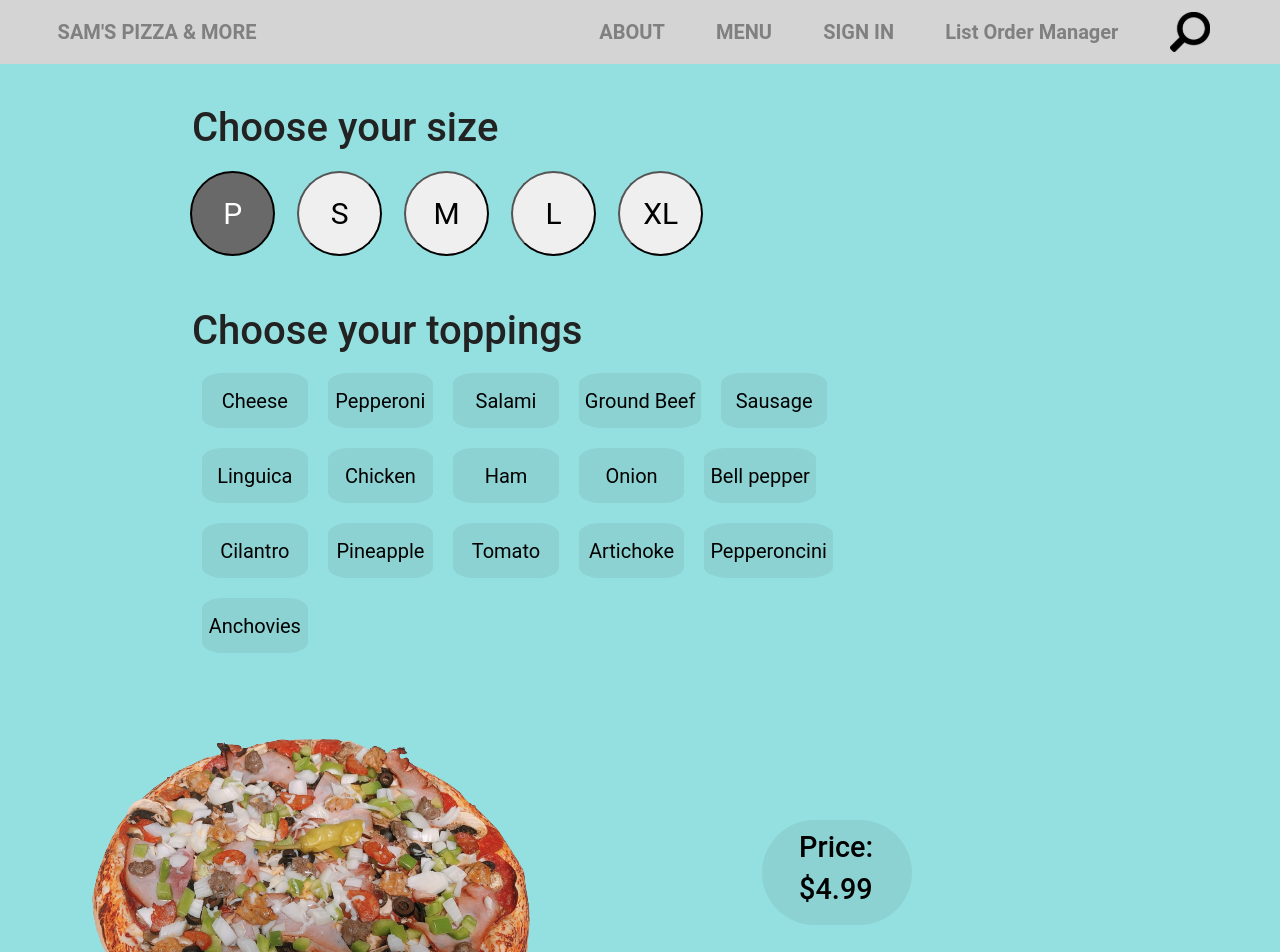
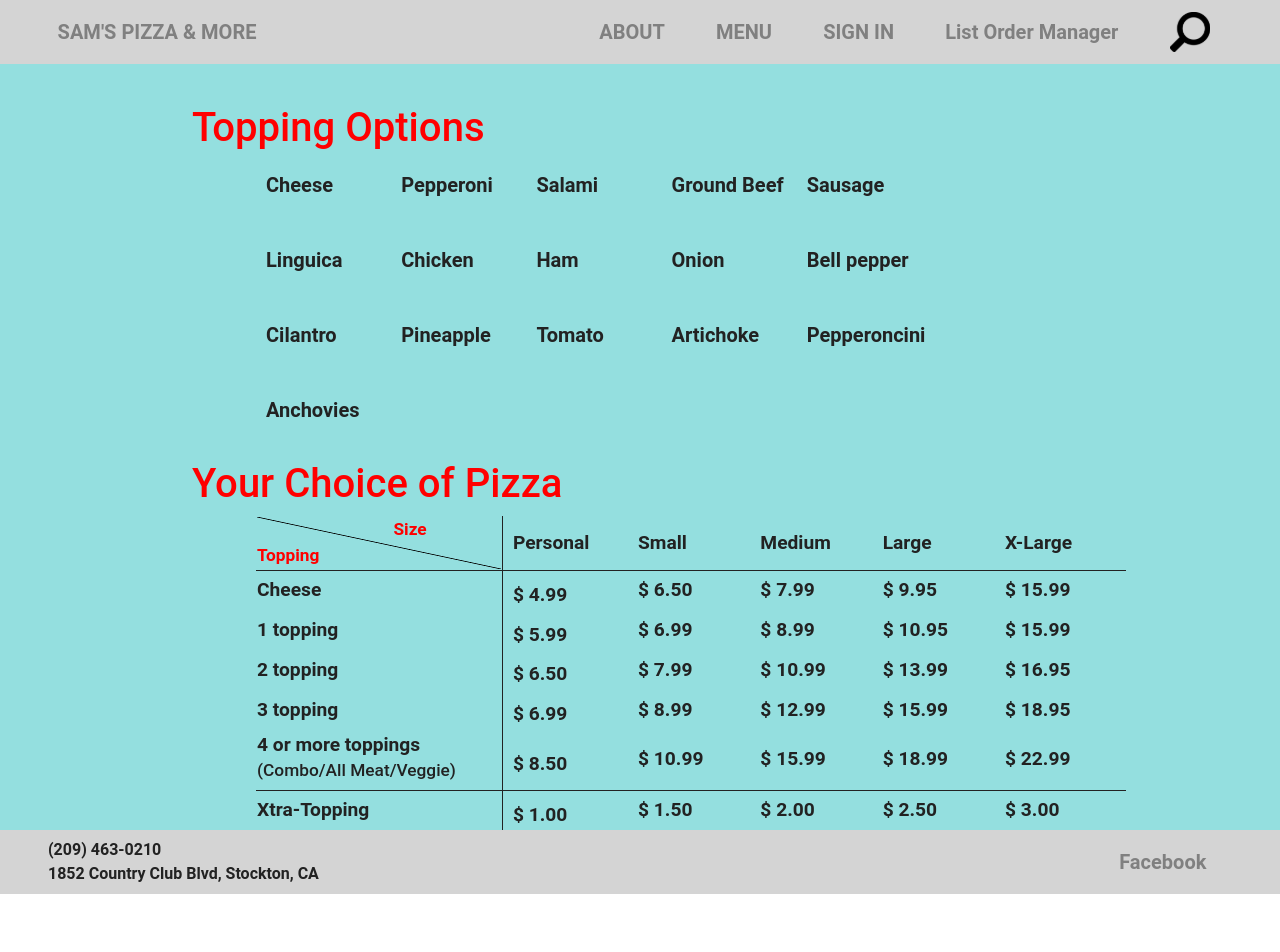
Before and after one commit to JLanderman/Big-Larry---Pizza-Website, a React (Create React App) app in the folder my-frontend/: page /pizza_customize in a window 1280 px wide. Shown: the top 952 px of the page. After the commit the page ends 894 px from the top, so only its background shows below. Built offline with nearby package versions, Linux system fonts and the light colour scheme.

Commit message:
BIG-174 Redo Customized Pizza options page

```diff
--- a/my-frontend/src/pages/pizza_customize.css
+++ b/my-frontend/src/pages/pizza_customize.css
@@ -81,13 +81,31 @@
 
 .toppingButtonsCustom /*this one*/
 {
+  float: left;
+  position: relative;
   display: flex;
-  padding-left: 15%;
-  padding-right: 30%;
+  padding-left: 20%;
+  padding-right: '';
   flex-wrap: wrap;
   justify-content: flex-start;
   align-items: center;
   gap: 0px; /* Adjust the gap as needed */
+}
+.diagonalHeader
+{
+  /*background:
+    linear-gradient(to top left,
+     transparent 0 50%,
+     currentColor calc(50% - 1px) calc(50% +1px),
+      transparent 50% 100%);*/
+  background:
+    linear-gradient(to top right,
+    rgba(0,0,0,0) 0%,
+    rgba(0,0,0,0) calc(50% - 0.8px),
+    rgba(0,0,0,1) 50%,
+    rgba(0,0,0,0) calc(50% + 0.8px),
+    rgba(0,0,0,0) 100%);
+  border: '3px solid';
 }
 
 .pizzaToppingButtonCustom /*this one*/
@@ -99,8 +117,7 @@
   border: none; /* Remove border */
   border-radius: 20%;
   margin: 10px;
-  background-color: rgba(52, 52, 52, 0.08); /* Remove background color */
-  /*flex-grow: 1; /* Allow buttons to grow within the available space */
+  background-color: transparent; /* Remove background color */
   font-size: 20px; /* Adjust the font size as needed */
   position: relative; /* Use relative positioning */
 }
--- a/my-frontend/src/pages/pizza_customize.js
+++ b/my-frontend/src/pages/pizza_customize.js
@@ -15,22 +15,22 @@
     maxWidth: '150px',
     minHeight: '',
     height: '25%',
-    paddingLeft:'0%',
-    paddingRight:'',
+    paddingLeft: '0%',
+    paddingRight: '',
     justifyContent: 'center',
-    fontSize:'120%'
+    fontSize: '120%'
   },
-  button:{
-		boxSizing:'border-box',
-		backgroundColor: "rgba(52, 52, 52, 0.08)",
-		paddingTop:'10px',
-		paddingBottom:'10px',
-    paddingRight:'10%',
-    paddingLeft:'25%',
-		color: "black",
-		justifyContent:'center',
-		border:'0px solid black'
-	},
+  button: {
+    boxSizing: 'border-box',
+    backgroundColor: "rgba(52, 52, 52, 0.08)",
+    paddingTop: '10px',
+    paddingBottom: '10px',
+    paddingRight: '10%',
+    paddingLeft: '25%',
+    color: "black",
+    justifyContent: 'center',
+    border: '0px solid black'
+  },
 }
 
 const Pizza_customize = () => {
@@ -65,13 +65,20 @@
   const priceComboLarge = '18.99'
   const priceComboXLarge = '22.99'
 
+  const priceExtraPersonal = '1.00'
+  const priceExtraSmall = '1.50'
+  const priceExtraMedium = '2.00'
+  const priceExtraLarge = '2.50'
+  const priceExtraXLarge = '3.00'
+
   //2d array is necessary for determining price without a bunch of if/else statements
   const priceChart = [ // [row][column]=[topping][size]
     [priceCheesePersonal, priceCheeseSmall, priceCheeseMedium, priceCheeseLarge, priceCheeseXLarge],
     [priceSinglePersonal, priceSingleSmall, priceSingleMedium, priceSingleLarge, priceSingleXLarge],
-    [priceTwoPersonal   , priceTwoSmall   , priceTwoMedium   , priceTwoLarge   , priceTwoXLarge],
-    [priceThreePersonal , priceThreeSmall , priceThreeMedium , priceThreeLarge , priceThreeXLarge],
-    [priceComboPersonal , priceComboSmall , priceComboMedium , priceComboLarge , priceComboXLarge]
+    [priceTwoPersonal, priceTwoSmall, priceTwoMedium, priceTwoLarge, priceTwoXLarge],
+    [priceThreePersonal, priceThreeSmall, priceThreeMedium, priceThreeLarge, priceThreeXLarge],
+    [priceComboPersonal, priceComboSmall, priceComboMedium, priceComboLarge, priceComboXLarge],
+    [priceExtraPersonal, priceExtraSmall, priceExtraMedium, priceExtraLarge, priceExtraXLarge]
   ]
 
 
@@ -123,8 +130,8 @@
     }
   }; // This block of code is for selecting >1 possible toppings
 
-  function priceSelect(size, toppings){
-    if (toppings > 3){
+  function priceSelect(size, toppings) {
+    if (toppings > 3) {
       return priceChart[4][size];
     } else {
       return priceChart[toppings][size];
@@ -134,67 +141,99 @@
 
   return (
     <div>
-      <div className = "titleCustom">
+      <div className="titleCustom">
         <div>
-          <div data-testid="pizzaCustom"><h1>Choose your size</h1> </div>
+          <div><h1 style={{color:'red'}}>Topping Options</h1> </div>
         </div>
       </div>
-
-      <div className="sizeButtonsCustom">
-        {sizeList.map((size, index) => (
-
-          <button
-            key={index}
-            className={`pizzaSizeButtonCustom ${
-              selectedSize === index ? "selected" : ""
-            }`}
-            onClick={() => handleSizeClick(index)}
-          >
+      <div className="toppingButtonsCustom" style={{maxWidth: '80%',minWidth:'610px'}}>
+        {toppingList.map((size, index) => (
+          <span className="pizzaToppingButtonCustom">
             {size}
-          </button>
-
+          </span>
         ))}
       </div>
 
-      <div className = "titleCustom">
+      <div className="titleCustom">
         <div>
-          <div><h1>Choose your toppings</h1> </div>
+          <div data-testid="pizzaCustom"><h1 style={{color:'red'}}>Your Choice of Pizza</h1> </div>
         </div>
       </div>
+      <div style={{ border: '0px solid', paddingLeft: '20%' }}>
+        <table style={{ border: '0px solid', width:'85%', maxWidth: '950px'}}>
+          <tr style={{ borderBottom: '1px solid', padding: '5px', fontSize: '120%', }}>
+            <th style={{ borderRight: '1px solid', minWidth: '100px' }}>
+              <div className="diagonalHeader" style={{display: 'grid', gridTemplateAreas: "'. a' 'b .'"}}>
+                <span style={{gridArea:'a', color: 'red', fontSize: '90%'}}>
+                  Size
+                </span>
+                <span style={{gridArea:'b', color: 'red', fontSize: '90%'}}>
+                  Topping
+                </span>
+              </div>
+            </th>
+            <th style={{ border: '0px solid', minWidth: '110px', paddingLeft: '10px' }}>Personal</th>
+            <th style={{ border: '0px solid', minWidth: '100px' }}>Small</th>
+            <th style={{ border: '0px solid', minWidth: '100px' }}>Medium</th>
+            <th style={{ border: '0px solid', minWidth: '100px' }}>Large</th>
+            <th style={{ border: '0px solid', minWidth: '100px' }}>X-Large</th>
+          </tr>
+          <tr style={{ padding: '5px', fontSize: '120%', textAlign: "left" }}>
+            <th style={{ borderRight: '1px solid', minHeight: '1000px', minWidth: '100px' }}>Cheese</th>
+            <th style={{ border: '0px solid', minWidth: '110px', paddingTop: '10px',paddingLeft: '10px' }}>$ {priceChart[0][0]}</th>
+            <th style={{ border: '0px solid', minWidth: '100px' }}>$ {priceChart[0][1]}</th>
+            <th style={{ border: '0px solid', minWidth: '100px' }}>$ {priceChart[0][2]}</th>
+            <th style={{ border: '0px solid', minWidth: '100px' }}>$ {priceChart[0][3]}</th>
+            <th style={{ border: '0px solid', minWidth: '100px' }}>$ {priceChart[0][4]}</th>
+          </tr>
+          <tr style={{ padding: '5px', fontSize: '120%', textAlign: "left" }}>
+            <th style={{ borderRight: '1px solid', minWidth: '100px' }}>1 topping</th>
+            <th style={{ border: '0px solid', minWidth: '110px', paddingTop: '10px', paddingLeft: '10px' }}>$ {priceChart[1][0]}</th>
+            <th style={{ border: '0px solid', minWidth: '100px' }}>$ {priceChart[1][1]}</th>
+            <th style={{ border: '0px solid', minWidth: '100px' }}>$ {priceChart[1][2]}</th>
+            <th style={{ border: '0px solid', minWidth: '100px' }}>$ {priceChart[1][3]}</th>
+            <th style={{ border: '0px solid', minWidth: '100px' }}>$ {priceChart[1][4]}</th>
+          </tr>
+          <tr style={{ padding: '5px', fontSize: '120%', textAlign: "left" }}>
+            <th style={{ borderRight: '1px solid', minWidth: '100px' }}>2 topping</th>
+            <th style={{ border: '0px solid', minWidth: '110px', paddingTop: '10px', paddingLeft: '10px' }}>$ {priceChart[2][0]}</th>
+            <th style={{ border: '0px solid', minWidth: '100px' }}>$ {priceChart[2][1]}</th>
+            <th style={{ border: '0px solid', minWidth: '100px' }}>$ {priceChart[2][2]}</th>
+            <th style={{ border: '0px solid', minWidth: '100px' }}>$ {priceChart[2][3]}</th>
+            <th style={{ border: '0px solid', minWidth: '100px' }}>$ {priceChart[2][4]}</th>
+          </tr>
+          <tr style={{ padding: '5px', fontSize: '120%', textAlign: "left" }}>
+            <th style={{ borderRight: '1px solid', minWidth: '100px' }}>3 topping</th>
+            <th style={{ border: '0px solid', minWidth: '110px', paddingTop: '10px', paddingLeft: '10px' }}>$ {priceChart[3][0]}</th>
+            <th style={{ border: '0px solid', minWidth: '100px' }}>$ {priceChart[3][1]}</th>
+            <th style={{ border: '0px solid', minWidth: '100px' }}>$ {priceChart[3][2]}</th>
+            <th style={{ border: '0px solid', minWidth: '100px' }}>$ {priceChart[3][3]}</th>
+            <th style={{ border: '0px solid', minWidth: '100px' }}>$ {priceChart[3][4]}</th>
+          </tr>
+          <tr style={{ padding: '5px', fontSize: '120%', textAlign: "left" }}>
+            <th style={{ borderRight: '1px solid', flexWrap: 'wrap', textAlign: "left" }}>
+              4 or more toppings
+              <br></br>
+              <h5 style={{fontSize: '90%'}}>(Combo/All Meat/Veggie)</h5>
+            </th>
 
-      <div className="toppingButtonsCustom">
-        {toppingList.map((size, index) => (
-
-          <button
-            key={index}
-            className={`pizzaToppingButtonCustom ${
-              selectedTopping.includes(index) ? "selected" : ""
-            }`}
-            onClick={() => handleToppingClick(index)}
-          >
-            {size}
-          </button>
-
-        ))}
+            <th style={{ border: '0px solid', minWidth: '110px', paddingTop: '10px', paddingLeft: '10px' }}>$ {priceChart[4][0]}</th>
+            <th style={{ border: '0px solid', minWidth: '100px' }}>$ {priceChart[4][1]}</th>
+            <th style={{ border: '0px solid', minWidth: '100px' }}>$ {priceChart[4][2]}</th>
+            <th style={{ border: '0px solid', minWidth: '100px' }}>$ {priceChart[4][3]}</th>
+            <th style={{ border: '0px solid', minWidth: '100px' }}>$ {priceChart[4][4]}</th>
+          </tr>
+          <tr style={{ borderTop: '1px solid', padding: '5px', fontSize: '120%', textAlign: "left" }}>
+            <th style={{ borderRight: '1px solid', minWidth: '100px' }}>Xtra-Topping</th>
+            <th style={{ border: '0px solid', minWidth: '110px', paddingTop: '10px', paddingLeft: '10px' }}>$ {priceChart[5][0]}</th>
+            <th style={{ border: '0px solid', minWidth: '100px' }}>$ {priceChart[5][1]}</th>
+            <th style={{ border: '0px solid', minWidth: '100px' }}>$ {priceChart[5][2]}</th>
+            <th style={{ border: '0px solid', minWidth: '100px' }}>$ {priceChart[5][3]}</th>
+            <th style={{ border: '0px solid', minWidth: '100px' }}>$ {priceChart[5][4]}</th>
+          </tr>
+        </table>
       </div>
 
-      <div className = "myContainerCustom">
-        <div className = "pictureCustom">
-         <img src={PizzaCombinationImage} alt="Pizza CombinationCustom" />
-        </div>
-
-        <div className = "descriptionCustom" style={moreStyles.innerContainer}>
-          <div className = "square rounded-pill" style={moreStyles.button}>
-            <h4 style={{fontSize:'150%'}}>
-              Price:
-            </h4>
-            <h5 style={{fontSize:'150%'}}>
-              ${price}
-            </h5>
-          </div>
-        </div>
-
-      </div>
     </div>
   );
 };
```
